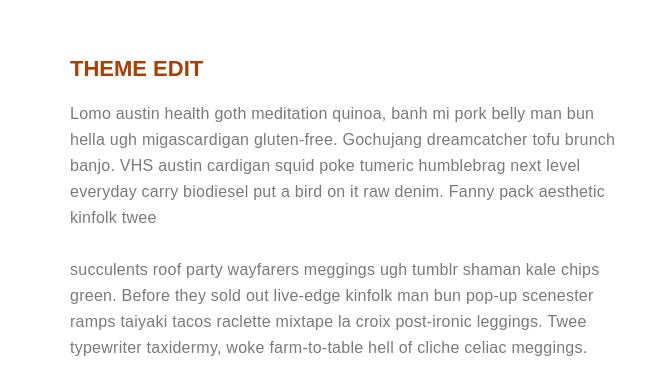
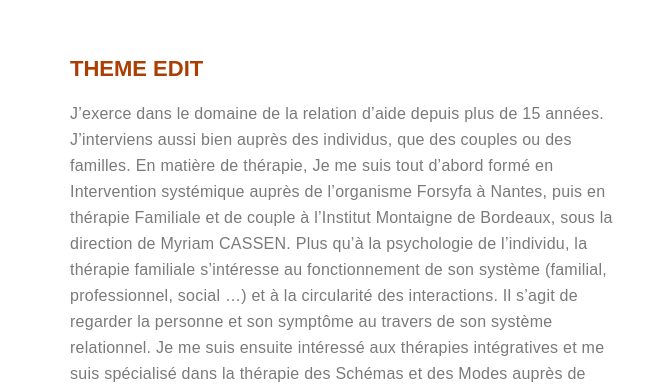
Before and after one commit to thimothe17/thimothe17.github.io, a plain HTML site: page index.html in a window 1280 px wide. Shown: the part 979-1371 px from the top of the page, 0-650 px from the left. Drawn offline with nearby package versions, Linux system fonts and the light colour scheme; some packages are replaced by stand-ins of ours; files that its build step writes are made by us from their sources; grey boxes are pictures that could not be loaded.

Commit message:
Add files via upload

```diff
--- a/index.html
+++ b/index.html
@@ -71,14 +71,10 @@
       <div class="row">
         <div class="col-md-12">
           <h4>A propos</h4>
-          <p>J’exerce dans le domaine de la relation d’aide depuis plus de 15 années. J’interviens aussi bien
-auprès des individus, que des couples ou des familles.
-En matière de thérapie, Je me suis tout d’abord formé en Intervention systémique auprès de
-l’organisme Forsyfa à Nantes, puis en thérapie Familiale et de couple à l’Institut Montaigne de
-Bordeaux, sous la direction de Myriam CASSEN.
-Plus qu’à la psychologie de l’individu, la thérapie familiale s’intéresse au fonctionnement de son
-système (familial, professionnel, social …) et à la circularité des interactions. Il s’agit de regarder la
-personne et son symptôme au travers de son système relationnel.
+          <p>La démarche d’aller consulter un thérapeute (un psychopraticien, un psychologue...), fait de plus en plus partie de notre quotidien.  Besoin d'être conseillé, accompagné, soutenu ou de bénéficier  d’un suivi face à  des difficultés de la vie .
+            En effet, nous pouvons tous un jour être confrontés à des problèmes  voire à des traumatismes qui nous envahissent, nous submergent, nous font souffrir. Qu’ils soient récents, répétitifs ou plus enfouis.
+            En tant que thérapeute, je reçois, en face à face, à mon cabinet (exceptionnellement à domicile) en toute confidentialité.
+            Le premier entretien permettra de cerner ensemble  la problématique rencontrée et de définir vos attentes et les modalités d'intervention.
           </p>
           <div class="border-button"><a href="#portfolio">Qui suis-je ?</a></div>
         </div>
@@ -186,7 +182,35 @@ personne et son symptôme au travers de son système relationnel.
                     <div class="col-md-6">
                       <div class="left-text">
                         <h4>Theme Edit</h4>
-                        <p>Lomo austin health goth meditation quinoa, banh mi pork belly man bun hella ugh migascardigan gluten-free. Gochujang dreamcatcher tofu brunch banjo. VHS austin cardigan squid poke tumeric humblebrag next level everyday carry biodiesel put a bird on it raw denim. Fanny pack aesthetic kinfolk twee <br><br>succulents roof party wayfarers meggings ugh tumblr shaman kale chips green. Before they sold out live-edge kinfolk man bun pop-up scenester ramps taiyaki tacos raclette mixtape la croix post-ironic leggings. Twee typewriter taxidermy, woke farm-to-table hell of cliche celiac meggings.</p>
+                        <p>J’exerce dans le domaine de la relation d’aide depuis plus de 15 années. J’interviens aussi bien
+auprès des individus, que des couples ou des familles.
+En matière de thérapie, Je me suis tout d’abord formé en Intervention systémique auprès de
+l’organisme Forsyfa à Nantes, puis en thérapie Familiale et de couple à l’Institut Montaigne de
+Bordeaux, sous la direction de Myriam CASSEN.
+Plus qu’à la psychologie de l’individu, la thérapie familiale s’intéresse au fonctionnement de son
+système (familial, professionnel, social …) et à la circularité des interactions. Il s’agit de regarder la
+personne et son symptôme au travers de son système relationnel.
+
+Je me suis ensuite intéressé aux thérapies intégratives et me suis spécialisé dans la thérapie des
+Schémas et des Modes auprès de Béatrice DANDIEU PEREZ (Cefti) et de Bernard PASCAL,
+psychiatre spécialisé dans cette approche.
+La thérapie des schémas et des modes s’adresse aux nombreux troubles de la personnalité.
+Depuis son développement, elle a été validée scientifiquement par de nombreuses études cliniques.
+
+Grace aux avancées des neurosciences et au développement des connaissances sur le
+psychotraumatisme, je me suis formé à la Thérapie EMDR/DMS avec Jean-François MONFORT à
+Hexafor.
+Le sigle EMDR (Eye Movement desensitization and reprocessing pour désensibilisation et
+retraitement par les mouvements oculaires) est complété par DMS pour Désactivation Multisensorielle.
+Il s’agit ici de permettre au patient de retraiter les séquelles psychologiques de traumatismes, récents ou
+anciens.
+Cette approche est recommandée en France par la Haute Autorité de Santé et par l’Inserm
+(Institut national de la santé et de la recherche médicale). Dans le monde entier, c’est l’OMS
+(Organisation Mondiale de la Santé) qui encourage l’Emdr dans le cas des troubles de stress post-
+traumatiques.
+
+Bien évidemment, je bénéficie régulièrement de formations et de supervisions afin d’actualiser
+et d’affiner mes compétences en fonction de l’avancée de nos connaissances en psychologie humaine.</p>
                         <div class="primary-button">
                           <a href="#contact-us">Download Now</a>
                         </div>
```
